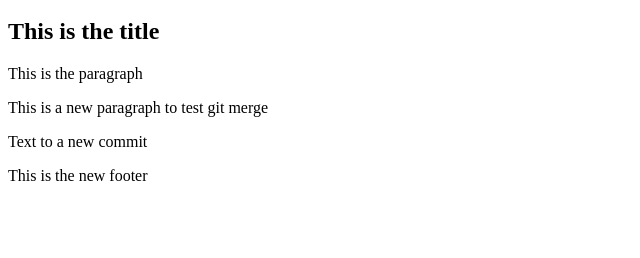
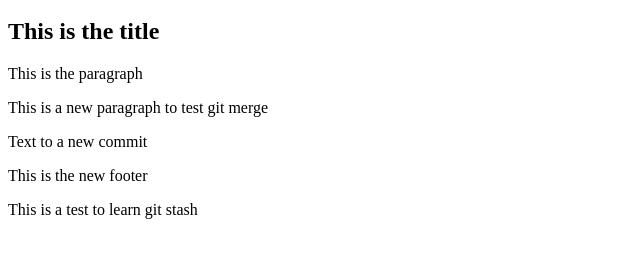
Before and after one commit to AngelManuel1995/git-course, a plain HTML site: page project1/blog/index.html in a window 1280 px wide. Shown: the part 120-378 px from the top of the page, without its empty margins (0-640 px from the left). Drawn offline with Linux system fonts and the light colour scheme.

Commit message:
Documentation about stash

```diff
--- a/project1/blog/index.html
+++ b/project1/blog/index.html
@@ -22,5 +22,11 @@
     <div>
         This is the new footer
     </div>
+
+    <div>
+        <p>
+            This is a test to learn git stash
+        </p>
+    </div>
 </body>
 </html>
```
Also changed, not shown: documentation.txt.
